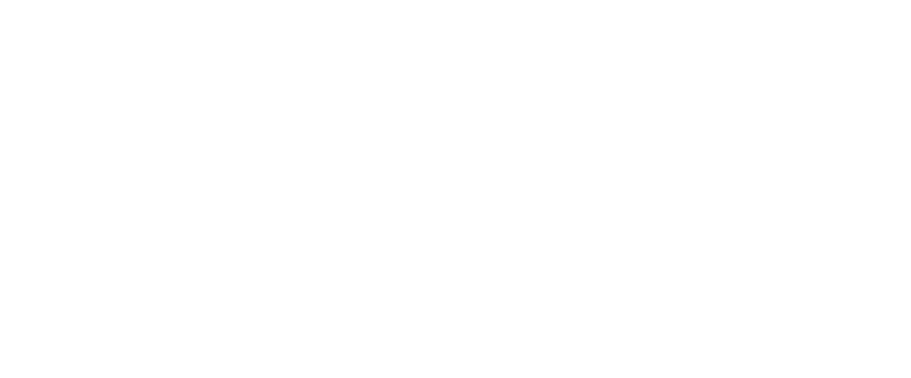
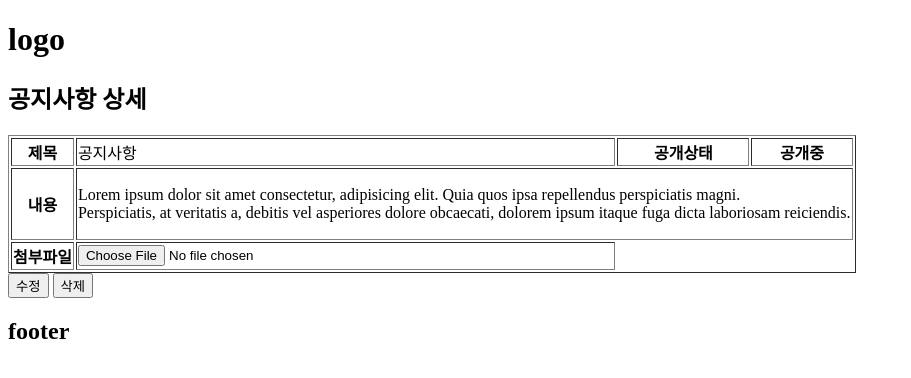
Before and after one commit to junjun-creator/AccommodationSystem, a plain HTML site: page admin/notice/detail.html in a window 1280 px wide. Shown: the whole page, without its empty margins (0-911 px from the left). Drawn offline with Linux system fonts and the light colour scheme.

Commit message:
notice part 수정했습니다

```diff
--- a/admin/notice/detail.html
+++ b/admin/notice/detail.html
@@ -0,0 +1,57 @@
+<!DOCTYPE html>
+<html lang="en">
+<head>
+    <meta charset="UTF-8">
+    <meta name="viewport" content="width=device-width, initial-scale=1.0">
+    <title>Document</title>
+</head>
+<body>
+    <header id="header">
+        <h1>logo</h1>
+    </header>
+    <section>
+        <main id="main">
+            <h1>공지사항 상세</h1>
+            <table border="1">
+                <tr>
+                    <th>
+                        제목
+                    </th>
+                    <td>
+                        공지사항
+                    </td>
+                    <th>
+                        공개상태
+                    </th>
+                    <th>
+                        공개중
+                    </th>
+                </tr>
+                <tr>
+                    <th>내용</th>
+                    <td colspan="3">
+                        <article>
+                            <p>
+                                Lorem ipsum dolor sit amet consectetur, adipisicing elit. Quia quos ipsa repellendus perspiciatis magni.<br> Perspiciatis, at veritatis a, debitis vel asperiores dolore obcaecati, dolorem ipsum itaque fuga dicta laboriosam reiciendis.
+                            </p>
+                        </article>
+                    </td>
+                </tr>
+                <tr>
+                    <th>첨부파일</th>
+                    <td>
+                        <input type="file" name="" id="" accept=".jpg,.png">
+                    </td>
+                </tr>
+            </table>
+            <input type="button" value="수정">
+            <input type="button" value="삭제">
+        </main>
+    </section>
+    <section>
+        <footer id="footer">
+            <h1>footer</h1>
+        </footer>
+    </section>
+</body>
+</html>
```
Also changed, not shown: admin/notice/edit.html (+53 -0 lines), admin/notice/reg.html (+2 -1 lines).
